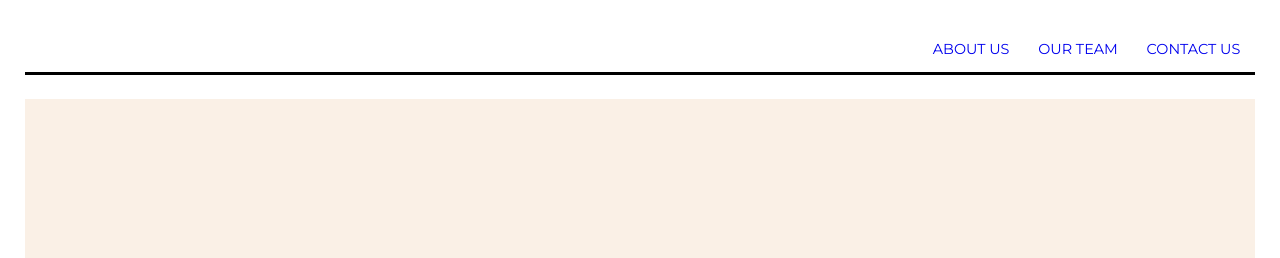
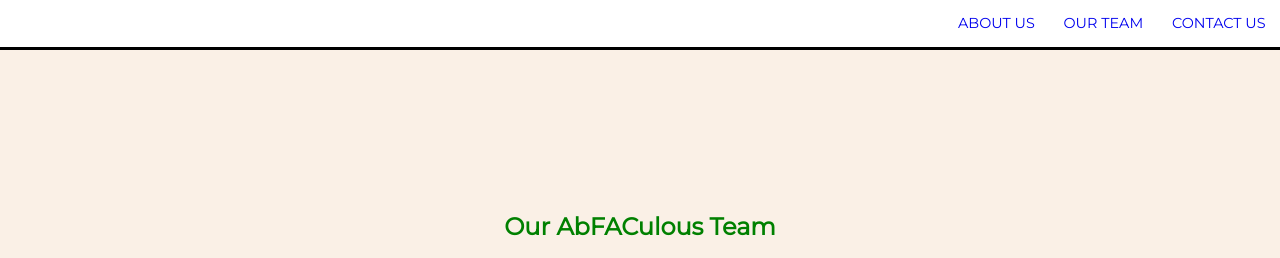
Before and after one commit to fac-13/ab-fac, a plain HTML site: page index.html in a window 1280 px wide. Shown: the top 258 px of the page. Drawn offline with Linux system fonts and the light colour scheme.

Commit message:
made nav bar static

```diff
--- a/style.css
+++ b/style.css
@@ -2,18 +2,20 @@
 
 html,
 body {
-  margin: 1%;
+  margin: 0;
   height: 100%;
   font-family: Montserrat, Helvetica, sans-serif;
 }
 
 nav {
-  width:100%;
+  width: 100%;
   margin: 0 auto;
   border-bottom: 3px solid black;
   display: flex;
   justify-content: flex-end;
   margin-bottom: 1em;
+  position: fixed;
+  background: white;
 }
 
 nav a {
@@ -59,6 +61,3 @@ nav a {
 img {
   height: 100px;
   width: 85px;
-/* body {
-  max-width: 420px;
-} */
```
